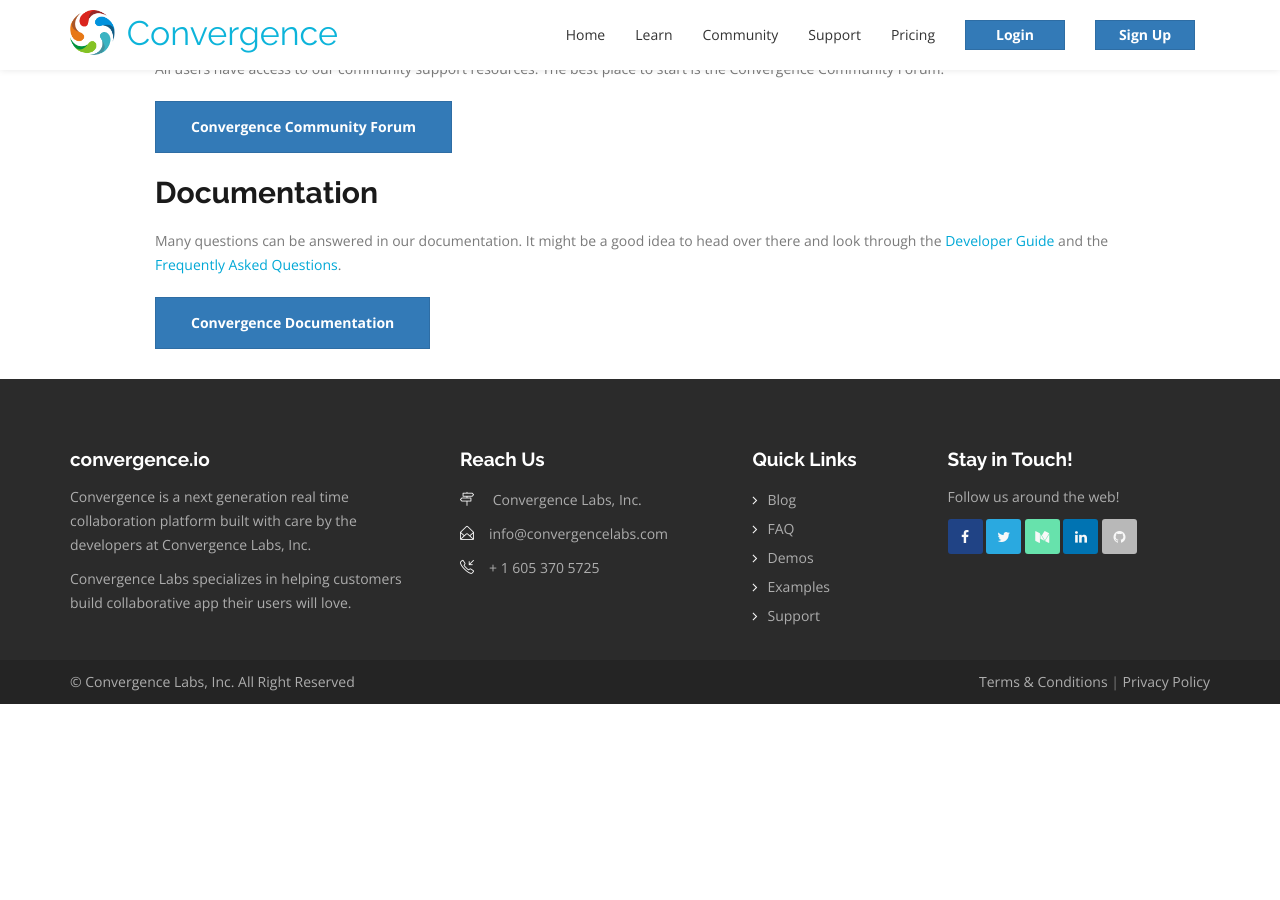
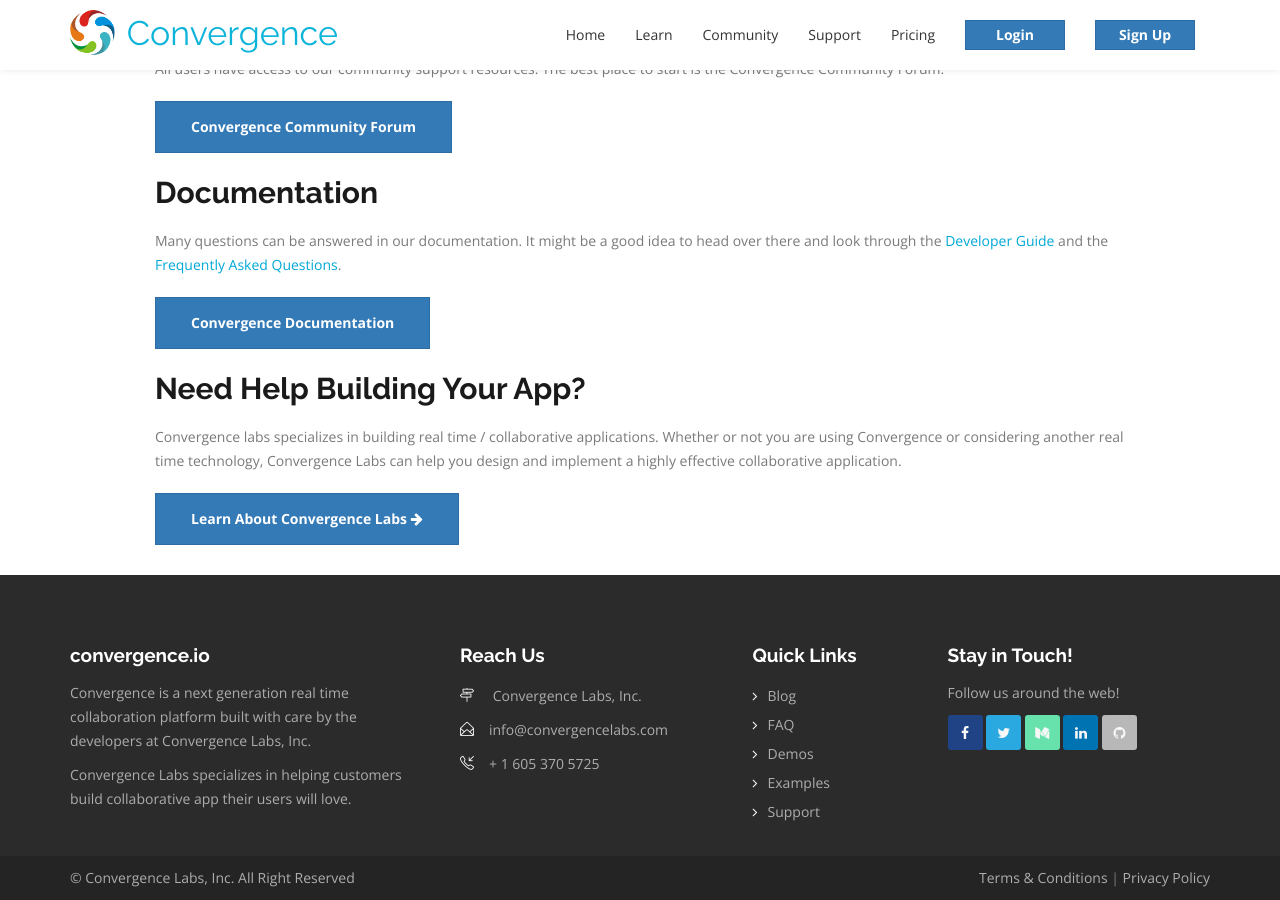
Before and after one commit to convergencelabs/convergence-io, a Jekyll site: the page built from pages/support.html, in a window 1280 px wide and 900 px high, scrolled down 538 px. Built offline with Jekyll 4.4.1, drawn with Linux system fonts in a browser that asks for light colours; before the commit the page ends 1242 px from its top, so only the background shows below that.

Commit message:
Added a link to convergence labs from support.

```diff
--- a/pages/home.html
+++ b/pages/home.html
@@ -152,7 +152,7 @@
     </div>
     <div class="row">
       <div class="col-md-12 text-center">
-        <a href="https://convergencelabs.com" class="btn btn-transparent btn-big">Hire the Realtime Experts <i class="fa fa-arrow-right"></i></a>
+        <a href="https://convergencelabs.com" class="btn btn-transparent btn-big">Visit the Realtime Experts <i class="fa fa-arrow-right"></i></a>
       </div>
     </div>
   </div>
--- a/pages/support.html
+++ b/pages/support.html
@@ -38,5 +38,13 @@
         <a class="btn btn-primary" href="/learn/">Convergence Documentation</a>
       </div>
     </div>
+    <div class="row">
+      <div class="col-md-12">
+        <br/>
+        <h2>Need Help Building Your App?</h2>
+        <p>Convergence labs specializes in building real time / collaborative applications. Whether or not you are using Convergence or considering another real time technology, Convergence Labs can help you design and implement a highly effective collaborative application.</p>
+        <a class="btn btn-primary" href="https://convergencelabs.com">Learn About Convergence Labs <i class="fa fa-arrow-right"></i></a>
+      </div>
+    </div>
   </div>
 </section>
```
